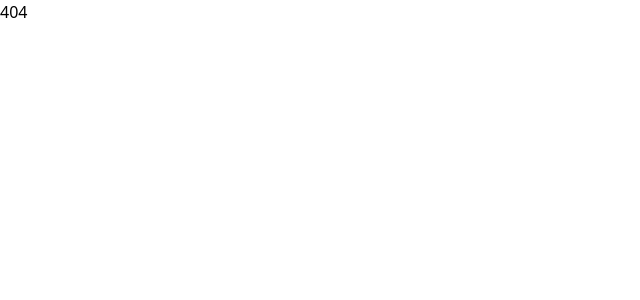
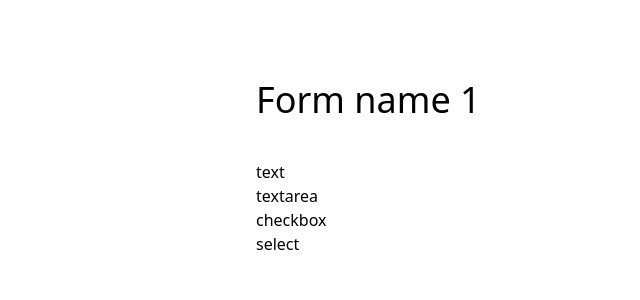
Before and after one commit to offlineanton/shepper-test, a React (Vite) app: page /form-loader in a window 1280 px wide. Shown: the top 300 px of the page, without its empty margins (0-640 px from the left). Built offline with nearby package versions, Linux system fonts and the light colour scheme; a web font is replaced by a local one.

Commit message:
Form list page

```diff
--- a/src/App.tsx
+++ b/src/App.tsx
@@ -1,13 +1,78 @@
-import { Routes, Route } from "react-router-dom";
+import { Routes, Route, useNavigate } from "react-router-dom";
 import FormBuilder from "./routes/FormBuilder";
+import { useState } from "react";
+import FormList from "./routes/FormList";
+import FormLoader from "./routes/FormLoader";
+
+const startForm = [
+  {
+      "formName": "Form name 1",
+      "formElements": [
+          {
+              "name": "firstname",
+              "type": "text",
+              "label": "First name"
+          },
+          {
+              "name": "description",
+              "type": "textarea",
+              "label": "Description"
+          },
+          {
+              "name": "happy",
+              "type": "checkbox",
+              "label": "Are you happy?"
+          },
+          {
+              "name": "colour",
+              "type": "select",
+              "label": "Choose a colour",
+              "options": [
+                  {
+                      "label": "Red",
+                      "value": "red"
+                  },
+                  {
+                      "label": "Blue",
+                      "value": "blue"
+                  },
+                  {
+                      "label": "Green",
+                      "value": "green"
+                  },
+                  {
+                      "label": "Yellow",
+                      "value": "yellow"
+                  }
+              ]
+          }
+      ]
+  }
+];
+
 
 function App() {
+  const navigate = useNavigate();
+
+  // TODO: type
+  const [savedForms, setSavedForms] = useState<any[]>(startForm);
+  const [selectedFormIndex] = useState<number | undefined>(0);
+
+  // TODO: type
+  const saveForm = (form: any) => {
+    setSavedForms([...savedForms, form]);
+    navigate("/");
+    console.log(savedForms);
+  };
+
+  console.log(savedForms);
+
   return (
     <>
       <Routes>
-        <Route path="/form-builder" element={<FormBuilder />} />
-        <Route path="*" element={<div>404</div>} />
-        <Route path="/" element={<div>root</div>}>
+        <Route path="/form-builder" element={<FormBuilder saveForm={saveForm} />} />
+        <Route path="/form-loader" element={<FormLoader form={selectedFormIndex !== undefined ? savedForms[selectedFormIndex] : undefined}/>} />
+        <Route path="/" element={<FormList forms={savedForms} />}>
         </Route>
       </Routes>
     </>
--- a/src/components/FormElement/FormElement.tsx
+++ b/src/components/FormElement/FormElement.tsx
@@ -7,8 +7,10 @@ import { Button } from "../ui/button";
 import FormElementSelectOptions, { FormElementSelectOption } from "./FormElementSelectOptions";
 import IndexMarker from "../IndexMarker";
 
-type FormElement = {
-    type: string;
+type FormElementType = "text" | "textarea" | "checkbox" | "select";
+
+export interface FormElement {
+    type: FormElementType;
     name: string;
     label: string;
     options?: FormElementSelectOption[];
--- /dev/null
+++ b/src/components/FormLoaderElement.tsx
@@ -0,0 +1,46 @@
+import { FormElement } from "./FormElement/FormElement";
+
+interface FormLoaderElementProps {
+    formElement: FormElement;
+}
+
+const FormLoaderElement = ({
+    formElement
+}: FormLoaderElementProps) => {
+
+    if (formElement.type === "text") {
+        return (
+            <div>
+                text
+            </div>
+        )
+    }
+
+    if (formElement.type === "checkbox") {
+        return (
+            <div>
+                checkbox
+            </div>
+        )
+    }
+
+    if (formElement.type === "select") {
+        return (
+            <div>
+                select
+            </div>
+        )
+    }
+
+    if (formElement.type === "textarea") {
+        return (
+            <div>
+                textarea
+            </div>
+        )
+    }
+
+   return null;
+};
+
+export default FormLoaderElement
--- a/src/components/formWrapper.tsx
+++ b/src/components/formWrapper.tsx
@@ -4,7 +4,7 @@ interface FormWrapperProps {
 
 const FormWrapper = ({ children }: FormWrapperProps) => {
     return (
-        <div className="max-w-3xl mx-auto mt-20">
+        <div className="max-w-3xl mx-auto mt-20 mb-10">
             {children}
         </div>
     )
--- a/src/routes/FormBuilder.tsx
+++ b/src/routes/FormBuilder.tsx
@@ -51,7 +51,14 @@ export const emptyFormElement = {
     label: "",
 }
 
-const FormBuilder = () => {
+interface FormBuilderProps {
+    // TODO: type
+    saveForm: (form: any) => void;
+}
+
+const FormBuilder = ({
+    saveForm
+}: FormBuilderProps) => {
     return (
         <>
             <FormWrapper>
@@ -64,8 +71,9 @@ const FormBuilder = () => {
                     validateOnChange={false}
                     validateOnBlur={false}
                     validationSchema={formBuilderSchema}
-                    onSubmit={() => {
-                        console.error("dont")
+                    onSubmit={(values) => {
+                        saveForm(values);
+                        console.log("submit", values);
                     }}
                 >
                     {({
--- /dev/null
+++ b/src/routes/FormList.tsx
@@ -0,0 +1,44 @@
+import FormWrapper from "@/components/FormWrapper"
+import { Button } from "@/components/ui/button";
+import { Card } from "@/components/ui/card";
+import { Link, useNavigate } from "react-router-dom";
+
+interface FormListProps {
+    // TODO: type
+    forms: any[]
+}
+
+const FormList = ({
+    forms
+}: FormListProps) => {
+    return (
+        <FormWrapper>
+            <div className="flex justify-between">
+                <h1 className="text-4xl mb-10">Your forms</h1>
+
+
+                <Link to="/form-builder" >
+                    <Button>
+                        Add another form
+                    </Button>
+                </Link>
+            </div>
+
+            {forms.map(form => (
+                <Card className="p-5 mt-10 flex justify-between items-center">
+                    <p>
+                        {form.formName}
+                    </p>
+
+                    <Link to="/form-loader">
+                        <Button>
+                            Fill in form
+                        </Button>
+                    </Link>
+                </Card>
+            ))}
+        </FormWrapper>
+    )
+}
+
+export default FormList;
--- /dev/null
+++ b/src/routes/FormLoader.tsx
@@ -0,0 +1,56 @@
+import { FormElement } from "@/components/FormElement/FormElement";
+import FormLoaderElement from "@/components/FormLoaderElement";
+import FormWrapper from "@/components/FormWrapper";
+import { Form, Formik } from "formik";
+
+interface FormLoaderProps {
+    // TODO: type
+    form: {
+        formName: string;
+        formElements: FormElement[];
+    };
+}
+
+const FormLoader = ({
+    form
+}: FormLoaderProps) => {
+    console.log(form);
+    return (
+        <FormWrapper>
+            <h1 className="text-4xl mb-10">{form.formName}</h1>
+
+            <Formik
+                //TODO: init values
+                initialValues={{
+                }}
+                validateOnChange={false}
+                validateOnBlur={false}
+                //TODO: schema
+                // validationSchema={formBuilderSchema}
+                onSubmit={(values) => {
+                    // saveForm(values);
+                    console.log("submit", values);
+                }}
+            >
+                {({
+                    // values,
+                    // errors,
+                    // touched,
+                    // handleChange,
+                    // setFieldValue,
+                }) => {
+                    return (
+                        <Form>
+                            {form.formElements.map(formElement => (
+                                <FormLoaderElement formElement={formElement} />
+                            ))}
+                        </Form>
+                    )
+                }}
+
+            </Formik>
+        </FormWrapper>
+    )
+};
+
+export default FormLoader;
```
